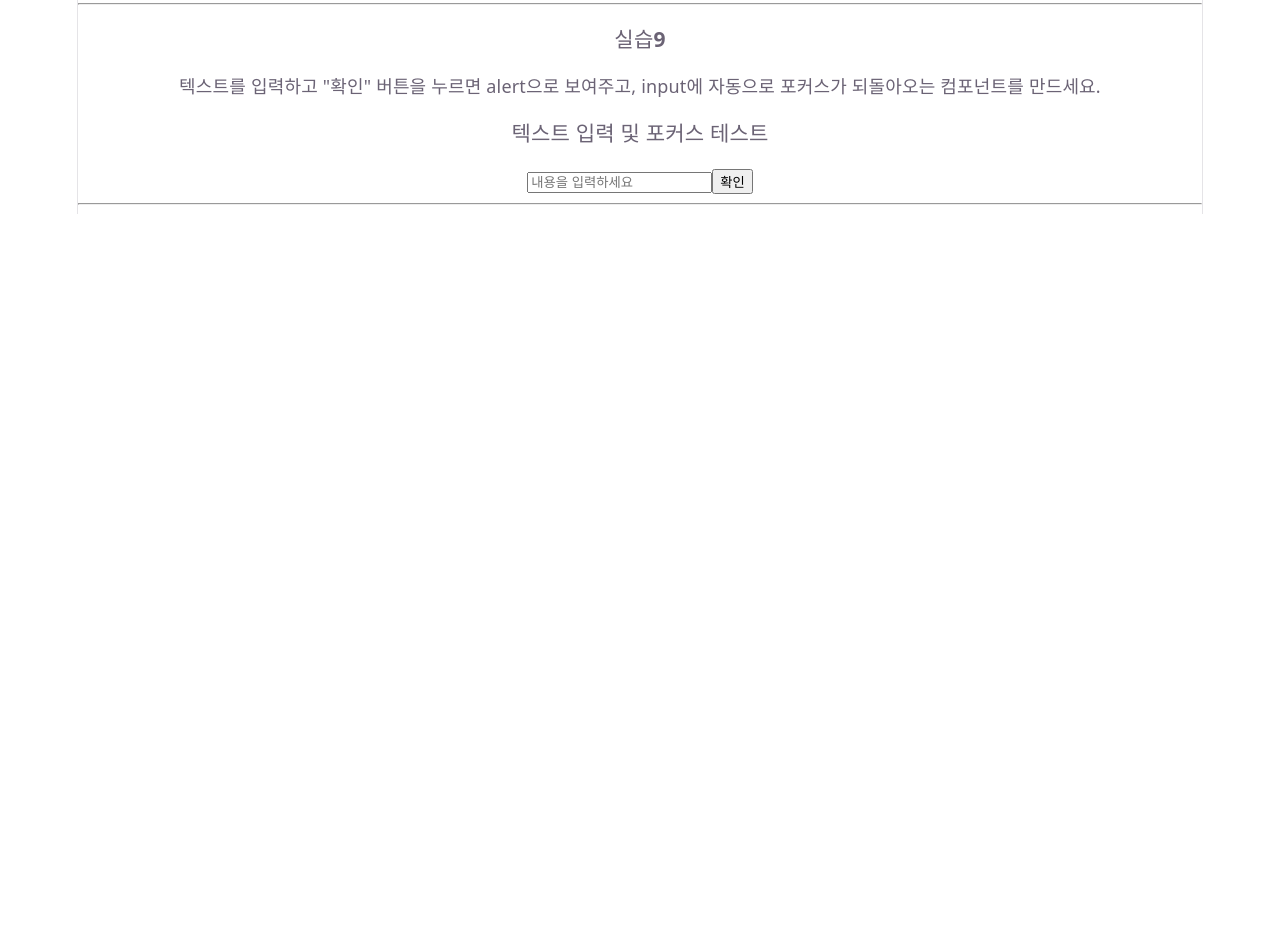
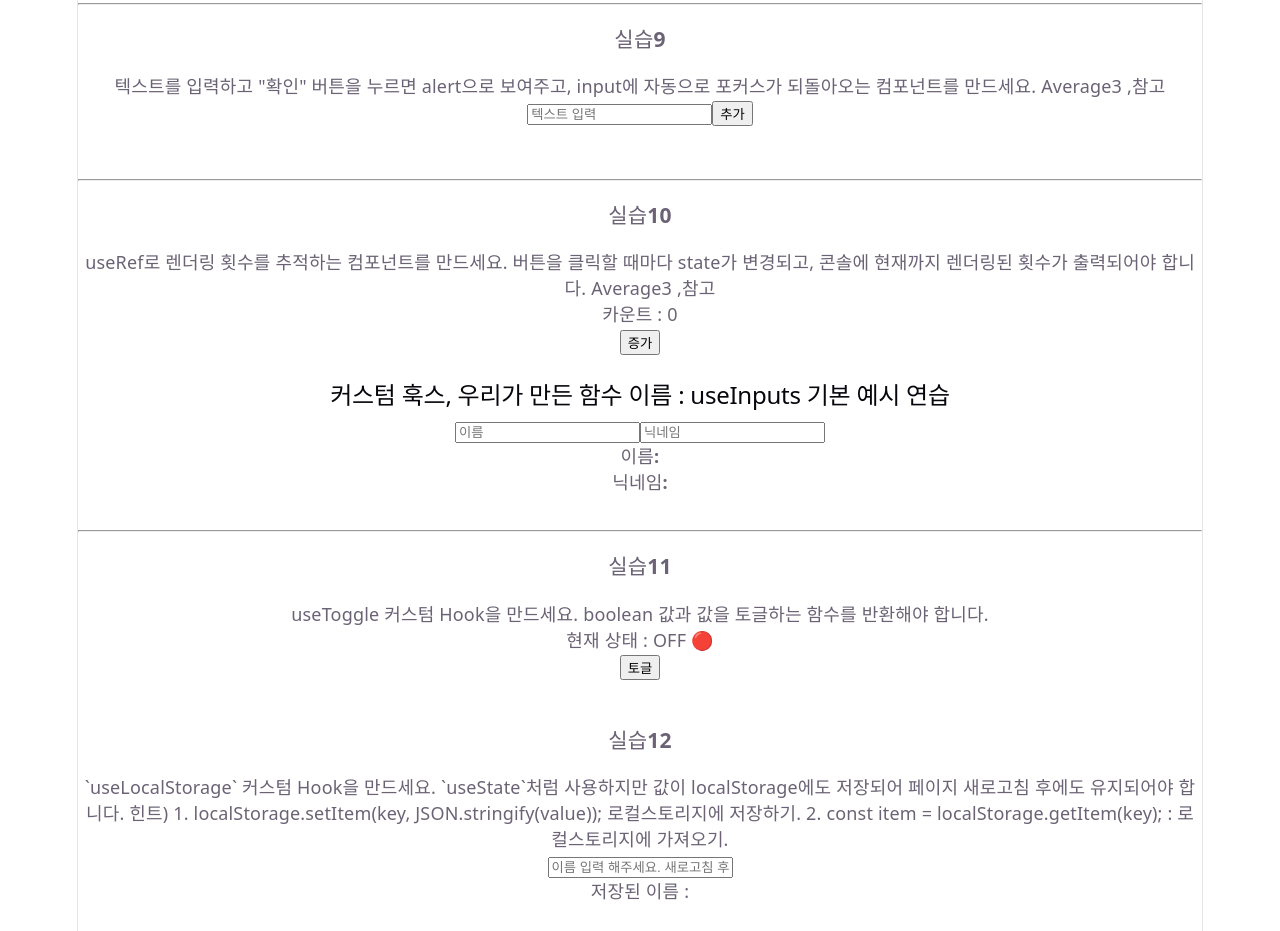
Before and after one commit to parkjihyo-808/0-0-0-k9-React-Workspace-0424-, a React (Vite) app in the folder hello-react-vite/: page / in a window 1280 px wide. Shown: the part 3760-4691 px from the top of the page. Before the commit the page ends 3974 px from the top, so only its background shows below. Built offline with nearby package versions, Linux system fonts and the light colour scheme.

Commit message:
0430 7교시

```diff
--- a/hello-react-vite/src/ch08/App.jsx
+++ b/hello-react-vite/src/ch08/App.jsx
@@ -14,6 +14,10 @@ import Average2 from './Average2';
 import Ex8 from './Ex8';
 import Average3 from './Average3';
 import Ex9 from './Ex9';
+import Ex10 from './Ex10';
+import Info2 from './Info2';
+import Ex11 from './Ex11';
+import Ex12 from './Ex12';
 
 const App = () => {
   //Ex4 에서, 언마운트 효과 내기를 위한 상태 추가.
@@ -112,11 +116,41 @@ const App = () => {
       <hr />
       <h3>실습9 </h3>
       <p>
-        텍스트를 입력하고 "확인" 버튼을 누르면 alert으로 보여주고,
-        input에 자동으로 포커스가 되돌아오는 컴포넌트를 만드세요.
+        텍스트를 입력하고 "확인" 버튼을 누르면 alert으로 보여주고, input에
+        자동으로 포커스가 되돌아오는 컴포넌트를 만드세요. Average3 ,참고
       </p>
       <Ex9></Ex9>
+      <br />
       <hr />
+      <h3>실습10 </h3>
+      <p>
+        useRef로 렌더링 횟수를 추적하는 컴포넌트를 만드세요. 버튼을 클릭할
+        때마다 state가 변경되고, 콘솔에 현재까지 렌더링된 횟수가 출력되어야
+        합니다. Average3 ,참고
+      </p>
+      <Ex10></Ex10>
+      <br />
+      <h2>커스텀 훅스, 우리가 만든 함수 이름 : useInputs 기본 예시 연습</h2>
+      <Info2></Info2>
+      <br />
+      <hr />
+      <h3>실습11 </h3>
+      <p>
+        useToggle 커스텀 Hook을 만드세요. boolean 값과 값을 토글하는 함수를
+        반환해야 합니다.
+      </p>
+      <Ex11></Ex11>
+      <br />
+      <h3>실습12 </h3>
+      <p>
+        `useLocalStorage` 커스텀 Hook을 만드세요. `useState`처럼 사용하지만 값이
+        localStorage에도 저장되어 페이지 새로고침 후에도 유지되어야 합니다.
+        힌트) 1. localStorage.setItem(key, JSON.stringify(value));
+        로컬스토리지에 저장하기. 2. const item = localStorage.getItem(key); :
+        로컬스토리지에 가져오기.
+      </p>
+      <Ex12></Ex12>
+      <br />
     </div>
   );
 };
--- a/hello-react-vite/src/ch08/Average3.jsx
+++ b/hello-react-vite/src/ch08/Average3.jsx
@@ -4,12 +4,14 @@ const Average3 = () => {
   const [list, setList] = useState([]);
   const [number, setNumber] = useState('');
 
+  // 순서1
   const inputEl = useRef(null);
 
   const onInsert = () => {
     const parsed = parseInt(number, 10);
 
     if (isNaN(parsed)) {
+      // 순서3
       inputEl.current?.focus();
       return;
     }
@@ -17,12 +19,14 @@ const Average3 = () => {
     setList((prevList) => prevList.concat(parsed));
     setNumber('');
 
+    // 순서3
     inputEl.current?.focus();
   };
 
   return (
     <div>
       <input
+        // 순서2
         ref={inputEl}
         value={number}
         onChange={(e) => setNumber(e.target.value)}
--- /dev/null
+++ b/hello-react-vite/src/ch08/Ex10.jsx
@@ -0,0 +1,25 @@
+import React, { useEffect, useRef, useState } from 'react';
+
+const Ex10 = () => {
+  const [count, setCount] = useState(0);
+
+  // 포인트, state 가 변경되면 리렌더링 하게됨.
+  // 하지만,  useRef 를 이용시에는 값이
+  // 변경되어도 업데이트(리렌더링 영향을 안줌)가 안됩니다.
+  const renderCount = useRef(0);
+
+  // 의존성 배열을 생략시, 매번 콜백함수가 실행이 됩니다.
+  useEffect(() => {
+    renderCount.current += 1;
+    console.log(`렌더링 회수 : ${renderCount.current}회`);
+  });
+
+  return (
+    <div>
+      <p>카운트 : {count}</p>
+      <button onClick={() => setCount(count + 1)}>증가</button>
+    </div>
+  );
+};
+
+export default Ex10;
--- /dev/null
+++ b/hello-react-vite/src/ch08/Ex11.jsx
@@ -0,0 +1,15 @@
+import React from 'react';
+import useToggle from './useToggle';
+
+const Ex11 = () => {
+  const [isOn, toggle] = useToggle(false);
+
+  return (
+    <div>
+      <p>현재 상태 : {isOn ? 'On 🟢' : 'OFF 🔴'}</p>
+      <button onClick={toggle}>토글</button>
+    </div>
+  );
+};
+
+export default Ex11;
--- /dev/null
+++ b/hello-react-vite/src/ch08/Ex12.jsx
@@ -0,0 +1,19 @@
+import React from 'react';
+import useLocalStorage from './useLocalStorage';
+
+const Ex12 = () => {
+  // 커스텀 훅스 이용하기.
+  const [name, setName] = useLocalStorage('name', '');
+  return (
+    <div>
+      <input
+        value={name}
+        onChange={(e) => setName(e.target.value)}
+        placeholder="이름 입력 해주세요. 새로고침 후에도, 데이터가 남아 있습니다. "
+      />
+      <p>저장된 이름 : {name}</p>
+    </div>
+  );
+};
+
+export default Ex12;
--- a/hello-react-vite/src/ch08/Ex9.jsx
+++ b/hello-react-vite/src/ch08/Ex9.jsx
@@ -1,37 +1,41 @@
+import React from 'react';
+
 import { useState, useRef } from 'react';
 
-const AlertFocus = () => {
-  // 1. 입력값을 저장할 상태(State)
+const Ex9 = () => {
+  const [list, setList] = useState([]);
   const [text, setText] = useState('');
 
-  // 2. input 엘리먼트에 접근하기 위한 ref 생성
+  // 순서1
   const inputEl = useRef(null);
 
-  // 3. 버튼 클릭 시 실행될 함수
-  const onCheck = () => {
-    // alert으로 현재 입력된 내용 보여주기
-    alert(text);
-
-    // input 값을 비우기
+  const onInsert = () => {
+    alert(`입력한 텍스트 : ${text}`);
+    setList(list.concat(text));
     setText('');
-
-    // input 엘리먼트에 포커스 주기
-    inputEl.current?.focus();
+    // 순서3
+    inputEl.current.focus();
   };
 
   return (
     <div>
-      <h3>텍스트 입력 및 포커스 테스트</h3>
       <input
-        ref={inputEl} // ref 연결
+        // 순서2
+        ref={inputEl}
         value={text}
-        onChange={(e) => setText(e.target.value)} // 입력할 때마다 상태 업데이트
-        placeholder="내용을 입력하세요"
+        onChange={(e) => setText(e.target.value)}
+        placeholder="텍스트 입력"
       />
 
-      <button onClick={onCheck}>확인</button>
+      <button onClick={onInsert}>추가</button>
+
+      <ul>
+        {list.map((val, i) => (
+          <li key={i}>{val}</li>
+        ))}
+      </ul>
     </div>
   );
 };
 
-export default AlertFocus;
+export default Ex9;
--- /dev/null
+++ b/hello-react-vite/src/ch08/info2.jsx
@@ -0,0 +1,27 @@
+import React, { useState } from 'react';
+import useInputs from './useInputs';
+
+const Info2 = () => {
+  const [state, onChange] = useInputs({ name: '', nickname: '' });
+  // 객체에 담겨진 내용을 화면에서, 쉽게 이용하기 위해서, 구조분해할당.
+  const { name, nickname } = state;
+  return (
+    <div>
+      <input name="name" value={name} onChange={onChange} placeholder="이름" />
+      <input
+        name="nickname"
+        value={nickname}
+        onChange={onChange}
+        placeholder="닉네임"
+      />
+      <div>
+        <b>이름:</b> {name}
+      </div>
+      <div>
+        <b>닉네임:</b> {nickname}
+      </div>
+    </div>
+  );
+};
+
+export default Info2;
--- /dev/null
+++ b/hello-react-vite/src/ch08/useInputs.js
@@ -0,0 +1,15 @@
+// useInputs.js - 여러 input을 한번에 관리하는 커스텀 Hook
+import { useReducer } from 'react';
+
+function reducer(state, action) {
+  // action.name: input의 name 속성, action.value: 입력값
+  return { ...state, [action.name]: action.value };
+}
+
+export default function useInputs(initialForm) {
+  const [state, dispatch] = useReducer(reducer, initialForm);
+  const onChange = (e) => {
+    dispatch(e.target); // { name, value }를 action으로 전달
+  };
+  return [state, onChange];
+}
--- /dev/null
+++ b/hello-react-vite/src/ch08/useLocalStorage.js
@@ -0,0 +1,31 @@
+import { useState } from "react";
+
+function useLocalStorage(key, initailValue) {
+    // 값 가져오기
+    const [storedValue, setStoredValue] = useState(
+        () => {
+            // 로컬스토리지에서 값을 불러오기. 파일 입력, 출력, 예외 발생 가능성이 있다.
+            // 그래서, 예외 처리.
+            try {
+                const item = localStorage.getItem(key);
+                return item ? JSON.parse(item) : initailValue;
+            } catch{
+                return initailValue;
+            }
+        }
+    );
+
+    // 값 설정하기
+    const setValue = (value) => {
+        try {
+            setStoredValue(value);
+            localStorage.setItem(key, JSON.stringify(value));
+        } catch(error){
+            console.error(error);
+        }
+    }
+
+    return [storedValue, setValue]
+}
+
+export default useLocalStorage;
--- /dev/null
+++ b/hello-react-vite/src/ch08/useToggle.js
@@ -0,0 +1,12 @@
+import { useState } from "react";
+
+function useToggle(initialValue = false) {
+    const [value, setValue] = useState(initialValue);
+
+    const toggle = () => {
+        setValue((prev) => !prev);
+    }
+    return [value, toggle]
+}
+
+export default useToggle;
```
